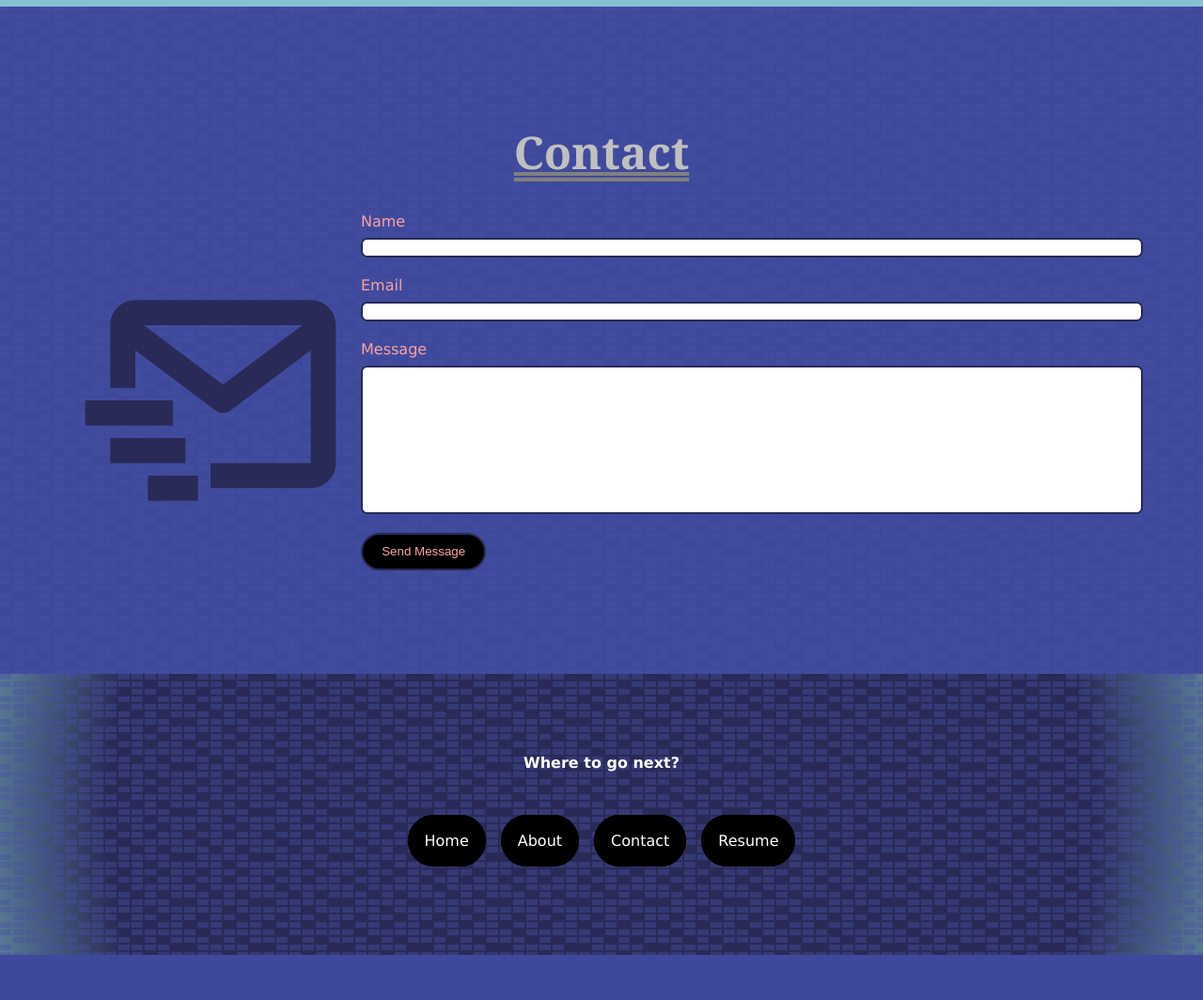
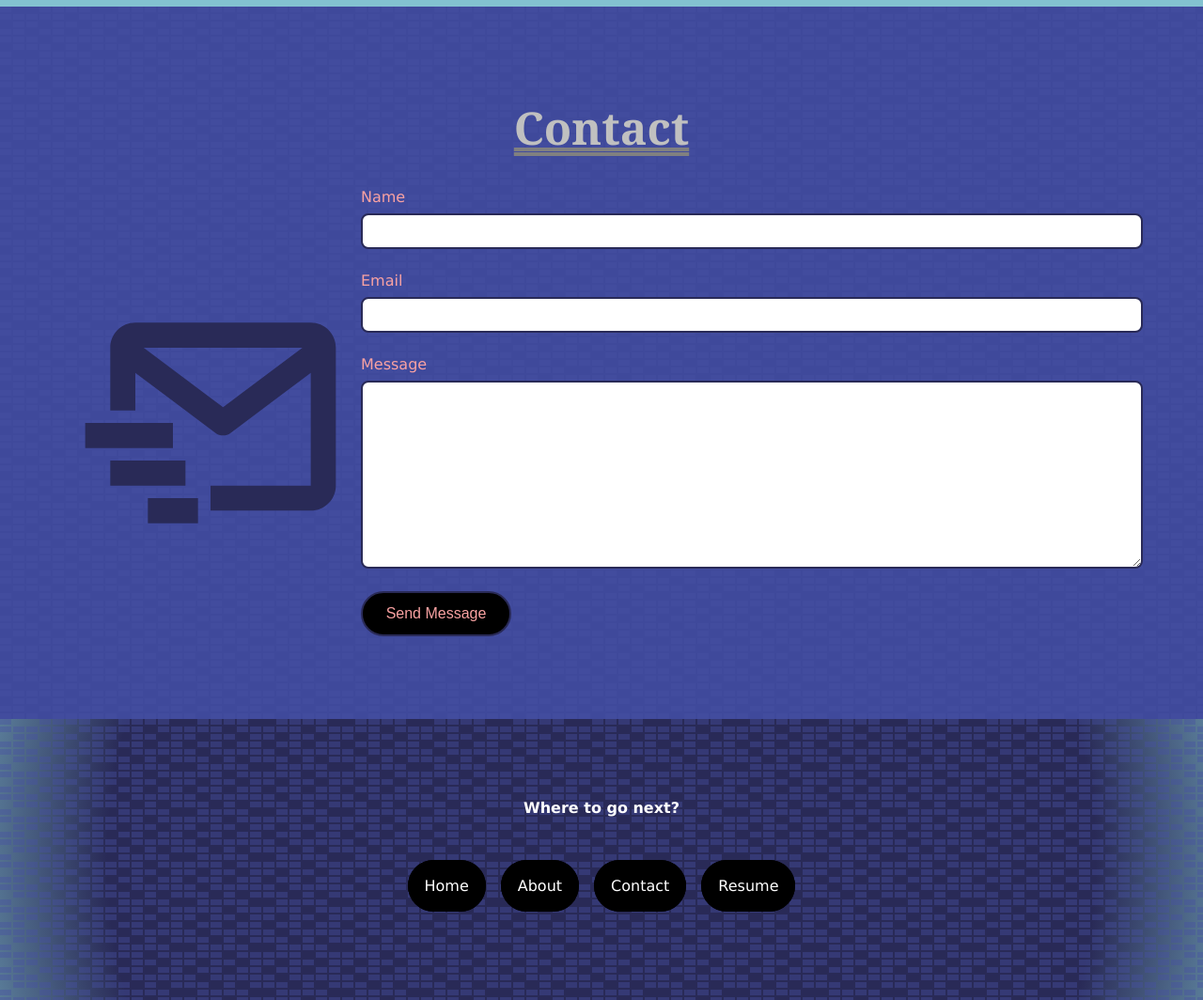
Before and after one commit to MitchellJC/PersonalWebsite, a Flask app: page /contact in a window 1280 px wide. Shown: the part 83-1147 px from the top of the page at 94% size. Before the commit the page ends 1099 px from the top, so only its background shows below. Run offline with Flask 2, Linux system fonts and the light colour scheme; some libraries are stand-ins or nearby versions.

Commit message:
Styled form entry

```diff
--- a/static/css/main.css
+++ b/static/css/main.css
@@ -336,7 +336,8 @@ nav a:hover{
 .resume-embed p, .resume-embed a{
 	margin-left: 1.5rem;
 	margin-right: 1.5rem;
-	color: white;
+	color: black;
+	background-color: white;
 }
 
 .resume-embed a:hover{
@@ -402,13 +403,16 @@ form {
 }
 
 input, textarea{
+	padding: 0.5rem;
+	font-family: Arial, Helvetica, sans-serif;
+	font-size: medium;
 	display: block;
 	margin-bottom: 1.5em;
 	box-sizing: border-box;
 	width: min(100%, 10in);
 	border-radius: .5em;
 	border: .15em solid var(--very-dark-blue);
-	resize: none;
+	resize: vertical;
 }
 
 input[type="submit"] {
```
